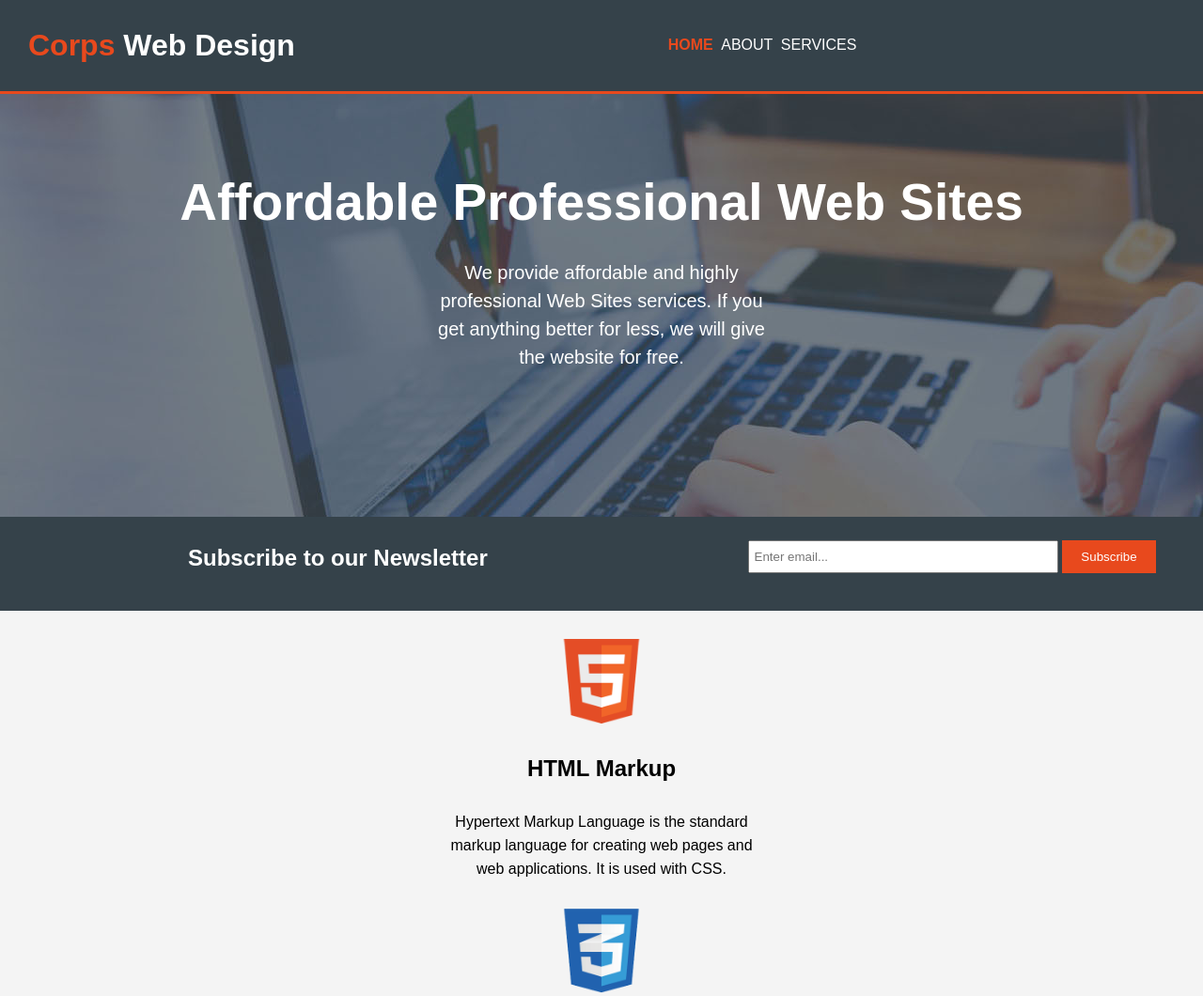
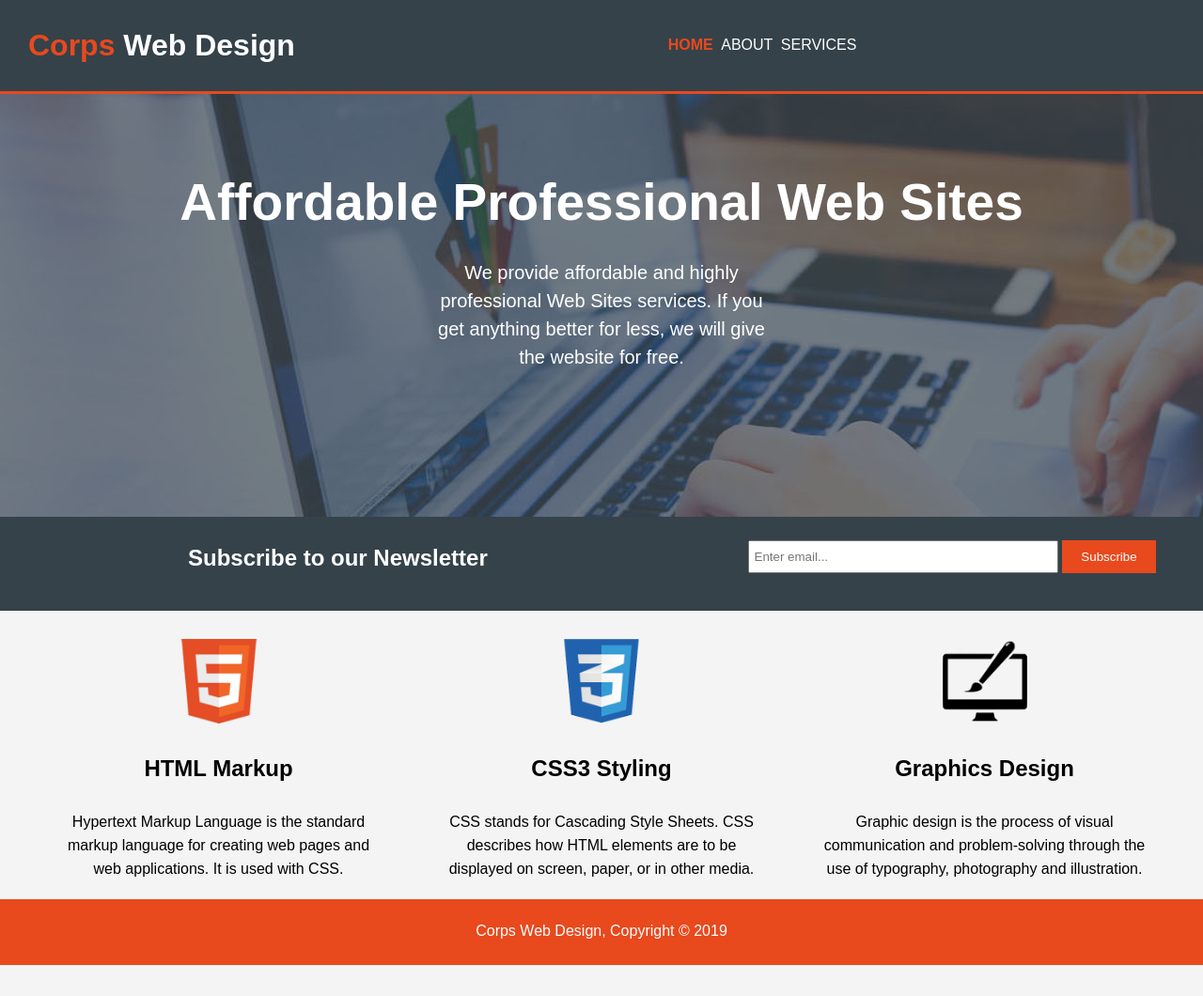
Before and after one commit to AndrewPorto/responsive-site, a plain HTML site: page index.html in a window 1280 px wide. Shown: the top 1060 px of the page at 94% size. After the commit the page ends 1027 px from the top, so only its background shows below. Drawn offline with Linux system fonts and the light colour scheme.

Commit message:
Responsividade para desktop

```diff
--- a/css/style.css
+++ b/css/style.css
@@ -186,4 +186,10 @@ footer p {
         margin-right: 50px;
     }
 
+    .linguagens {
+        display: flex;
+        justify-content: space-evenly;
+        margin-bottom: 20px;
+    }
+
 }
```
